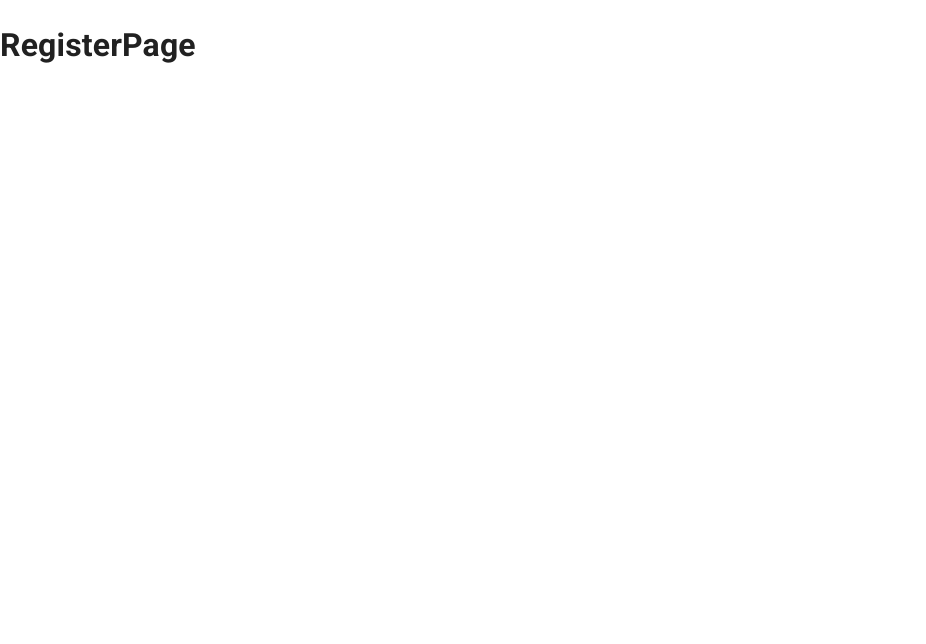
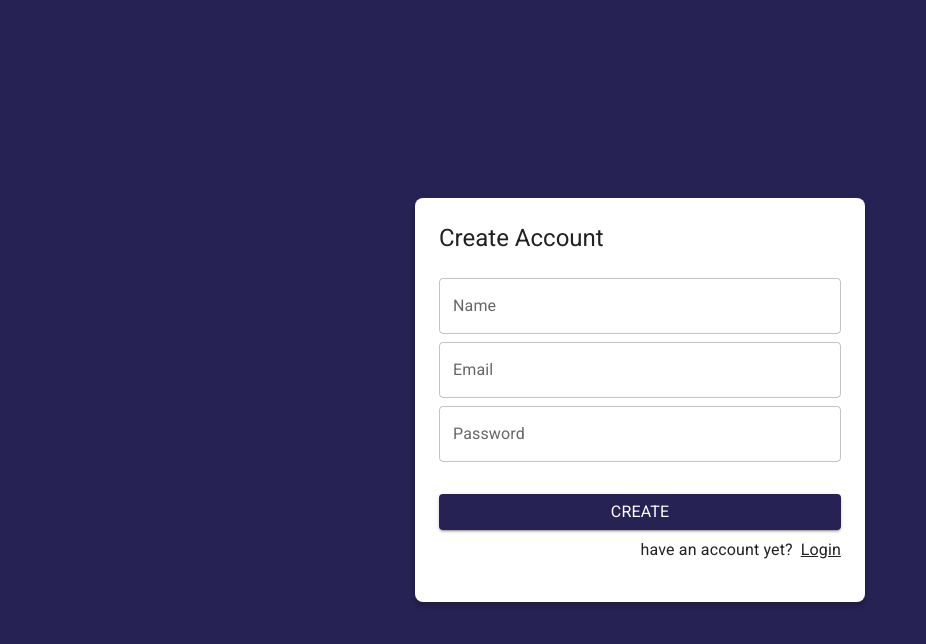
Before and after one commit to sebasGZA/journal-app, a React (Vite) app: page /auth/register in a window 1280 px wide. Shown: the top 644 px of the page, without its empty margins (0-926 px from the left). Built offline with nearby package versions, Linux system fonts and the light colour scheme.

Commit message:
<RegisterPage />

```diff
--- a/src/auth/pages/LoginPage.jsx
+++ b/src/auth/pages/LoginPage.jsx
@@ -1,7 +1,6 @@
 import { Link as RouterLink } from "react-router-dom";
 import { Google } from "@mui/icons-material";
 import { Button, Grid, Link, TextField, Typography } from "@mui/material";
-import React from "react";
 import { AuthLayout } from "../layouts/AuthLayout";
 
 export const LoginPage = () => {
@@ -9,18 +8,18 @@
     <AuthLayout title="Login">
       <form>
         <Grid container spacing={1} sx={{ mt: 2 }}>
-          <Grid item xs={12} md={6}>
+          <Grid item xs={12} md={12}>
             <TextField
-              label="email"
+              label="Email"
               type="email"
               placeholder="Type an email"
               fullWidth
             />
           </Grid>
-          <Grid item xs={12} md={6}>
+          <Grid item xs={12} md={12}>
             <TextField
               autoComplete="off"
-              label="password"
+              label="Password"
               type="password"
               placeholder="Type a password"
               fullWidth
--- a/src/auth/pages/RegisterPage.jsx
+++ b/src/auth/pages/RegisterPage.jsx
@@ -1,7 +1,56 @@
+import { Link as RouterLink } from "react-router-dom";
+import { Google } from "@mui/icons-material";
+import { Button, Grid, Link, TextField, Typography } from "@mui/material";
+import { AuthLayout } from "../layouts/AuthLayout";
+
 export const RegisterPage = () => {
   return (
-    <>
-      <h1>RegisterPage</h1>
-    </>
+    <AuthLayout title="Create Account">
+      <form>
+        <Grid container spacing={1} sx={{ mt: 2 }}>
+          <Grid item xs={12} md={12}>
+            <TextField
+              label="Name"
+              type="name"
+              placeholder="Type a name"
+              fullWidth
+            />
+          </Grid>
+          <Grid item xs={12} md={12}>
+            <TextField
+              label="Email"
+              type="email"
+              placeholder="Type an email"
+              fullWidth
+            />
+          </Grid>
+          <Grid item xs={12} md={12}>
+            <TextField
+              autoComplete="off"
+              label="Password"
+              type="password"
+              placeholder="Type a password"
+              name="password"
+              fullWidth
+            />
+          </Grid>
+
+          <Grid container item spacing={2} sx={{ mb: 2, mt: 1 }}>
+            <Grid item xs={12} sm={12}>
+              <Button variant="contained" fullWidth>
+                <Typography>Create</Typography>
+              </Button>
+            </Grid>
+
+            <Grid container sx={{ mt: 1 }} direction="row" justifyContent="end">
+              <Typography sx={{ mr: 1 }}>have an account yet? </Typography>
+              <Link component={RouterLink} color="inherit" to="/auth/login">
+                Login
+              </Link>
+            </Grid>
+          </Grid>
+        </Grid>
+      </form>
+    </AuthLayout>
   );
 };
```
